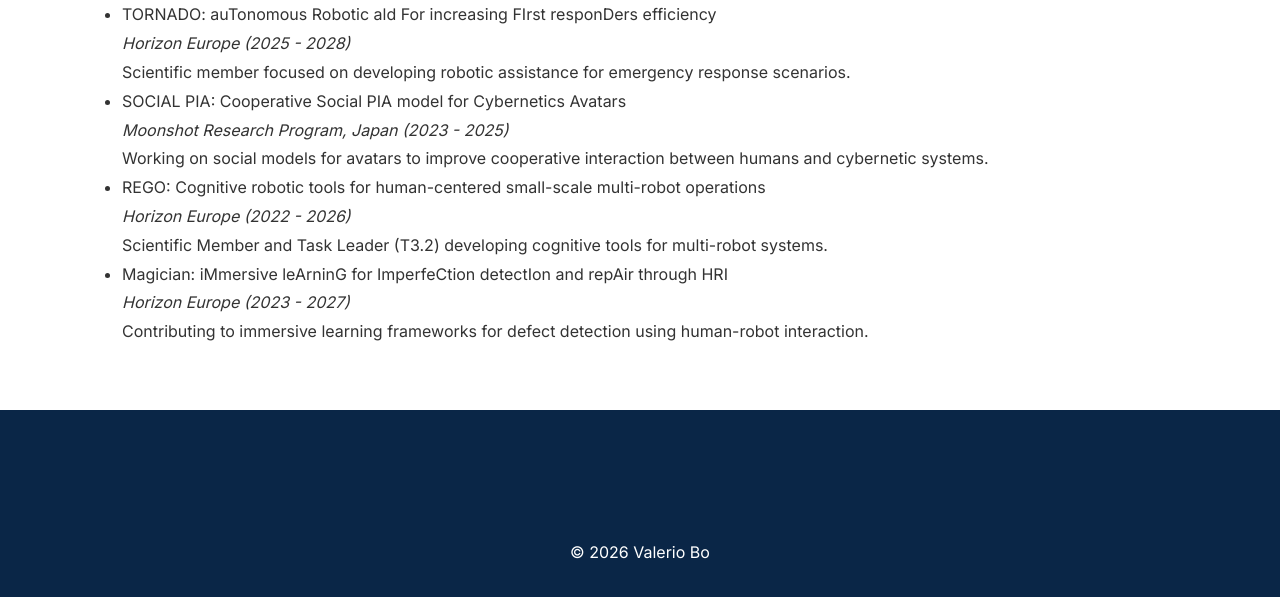
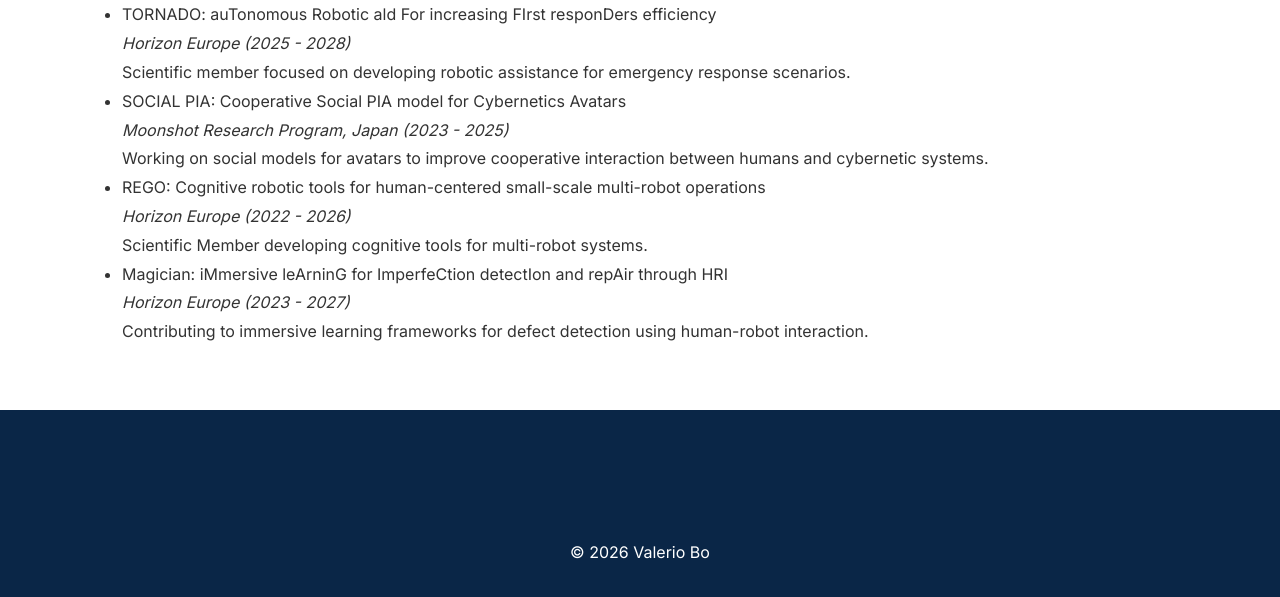
Before and after one commit to valerio-bo/researcher, a plain HTML site: page projects.html in a window 1280 px wide. Shown: the part 239-836 px from the top of the page. Drawn offline with Linux system fonts and the light colour scheme.

Commit message:
Update projects.html

```diff
--- a/projects.html
+++ b/projects.html
@@ -36,7 +36,7 @@
       <li>
         <span class="project-title">REGO: Cognitive robotic tools for human-centered small-scale multi-robot operations</span>
         <p><em>Horizon Europe (2022 - 2026)</em></p>
-        <p>Scientific Member and Task Leader (T3.2) developing cognitive tools for multi-robot systems.</p>
+        <p>Scientific Member developing cognitive tools for multi-robot systems.</p>
       </li>
       <li>
         <span class="project-title">Magician: iMmersive leArninG for ImperfeCtion detectIon and repAir through HRI</span>
```
